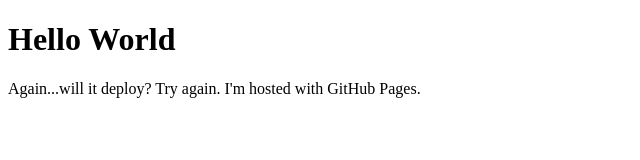
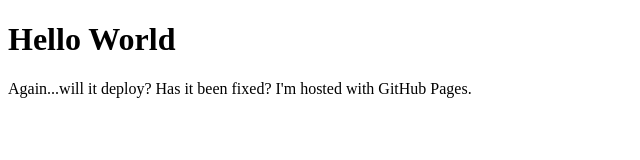
Before and after one commit to charlmistry/charlmistry.github.io, a plain HTML site: page index.html in a window 1280 px wide. Shown: the whole page, without its empty margins (0-640 px from the left). Drawn offline with Linux system fonts and the light colour scheme.

Commit message:
Update index.html

```diff
--- a/index.html
+++ b/index.html
@@ -2,6 +2,6 @@
 <html>
 <body>
 <h1>Hello World</h1>
-<p>Again...will it deploy? Try again. I'm hosted with GitHub Pages.</p>
+<p>Again...will it deploy? Has it been fixed? I'm hosted with GitHub Pages.</p>
 </body>
 </html>
```
